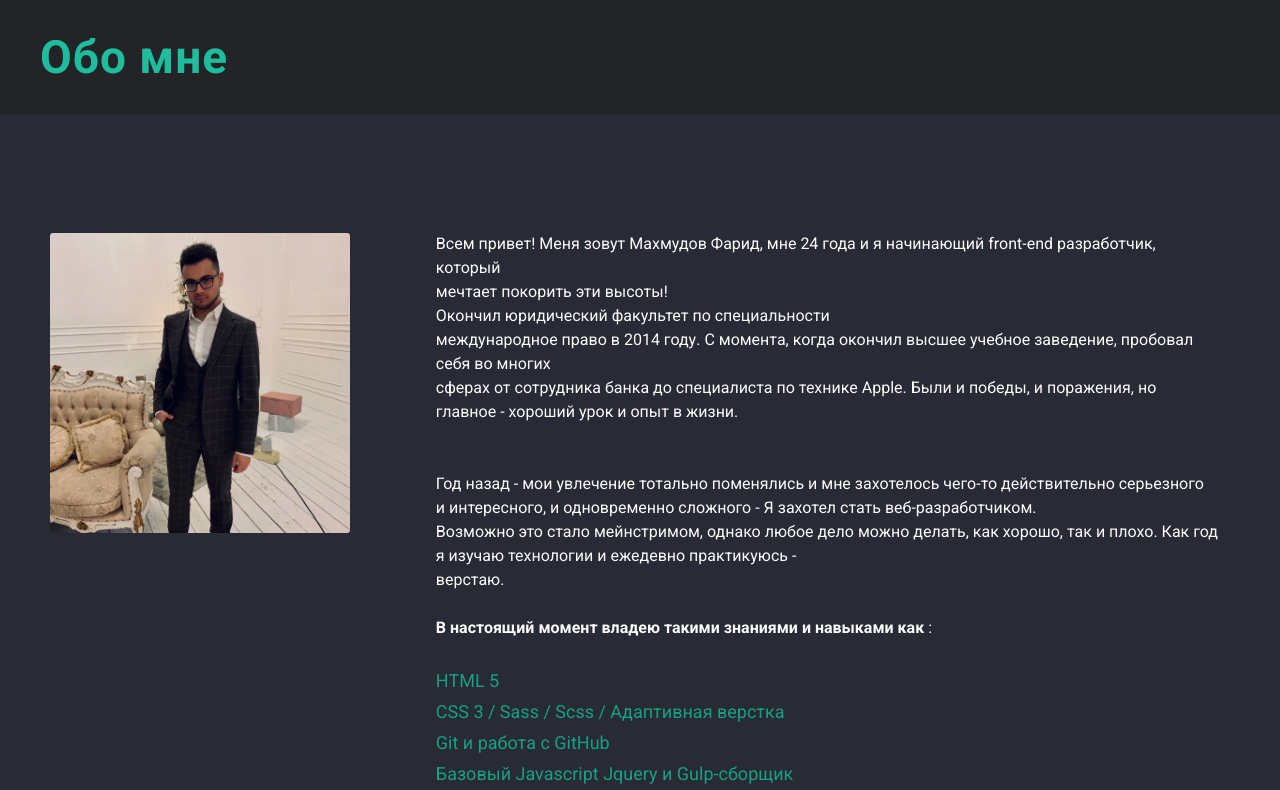
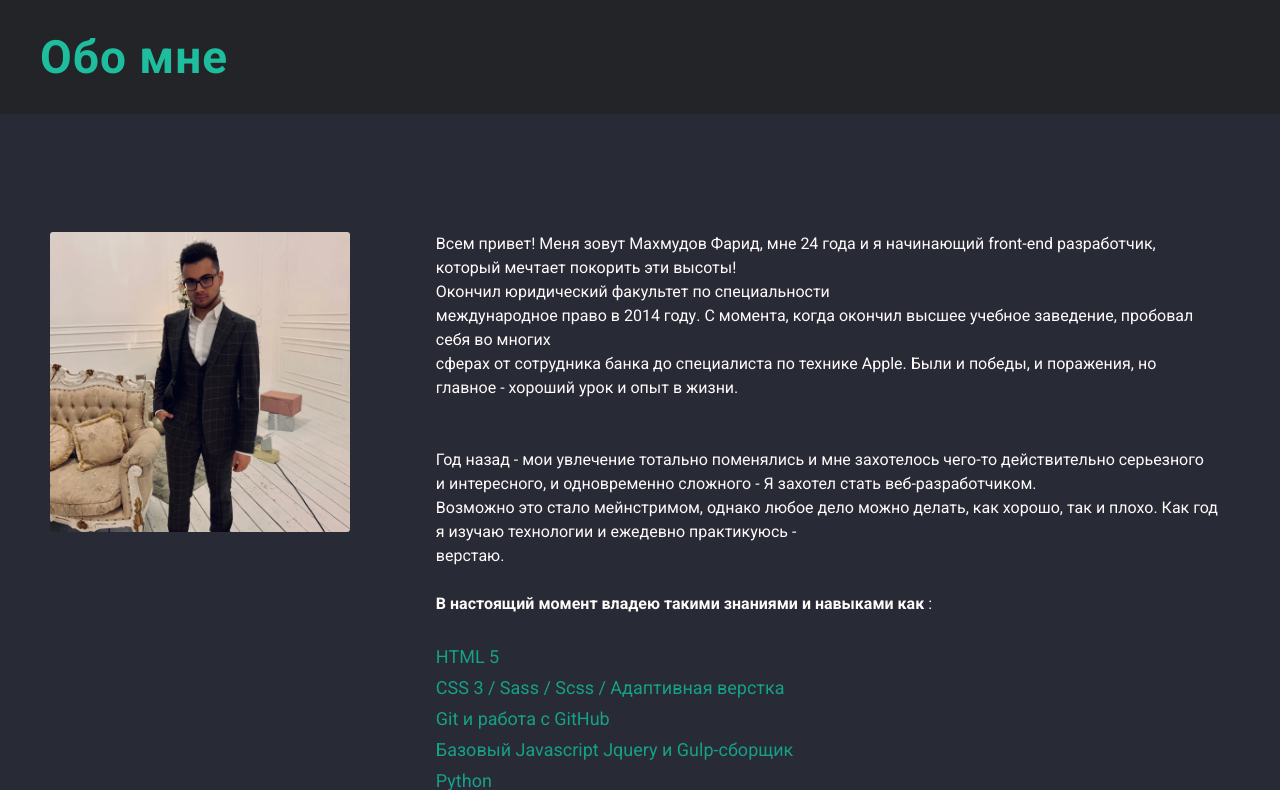
Before and after one commit to Egoist66/Farid-Mahmudov.github.io, a PHP site: the page made by about me/about_me.html in a window 1280 px wide. Shown: the top 790 px of the page. Run offline with PHP 8.4, Linux system fonts and the light colour scheme; some web fonts are replaced.

Commit message:
newstyle

```diff
--- a/about me/about_me.html
+++ b/about me/about_me.html
@@ -44,8 +44,7 @@
                     <p class="about__meboxtext-Text">
 
                         Всем привет! Меня зовут Махмудов Фарид, мне 24 года и я начинающий front-end разработчик,
-                        который
-                        мечтает покорить эти высоты! <br> Окончил юридический факультет по специальности
+                        который мечтает покорить эти высоты! <br> Окончил юридический факультет по специальности
                         международное право в 2014 году. С момента, когда окончил высшее учебное заведение, пробовал
                         себя во многих
                         сферах от сотрудника банка до специалиста по технике Apple. Были и победы, и поражения, но
--- a/about me/style/style.css
+++ b/about me/style/style.css
@@ -20,7 +20,7 @@
 .active.about__mebox-img { transform: scale(1.5); transition: 0.3s all ease-in-out; }
 
 .about__mebox { margin-top: 70px; display: flex; justify-content: space-between; align-items: center; }
-.about__mebox-img { margin-top: -371px; border-radius: 3px; width: 300px; background: transparent; cursor: pointer; transition: 0.3s all ease-in-out; }
+.about__mebox-img { margin-top: -349px; border-radius: 3px; width: 300px; background: transparent; cursor: pointer; transition: 0.3s all ease-in-out; }
 .about__mebox .about__meboxtext { padding: 0 12px; }
 .about__mebox .about__meboxtext-Text { color: snow; white-space: pre-line; word-wrap: break-word; }
 
--- a/about me/style/style.scss
+++ b/about me/style/style.scss
@@ -123,7 +123,7 @@
 
 
     &-img {
-        margin-top: -371px;
+        margin-top: -349px;
         border-radius: 3px;
         width: 300px;
         background: transparent;
```
